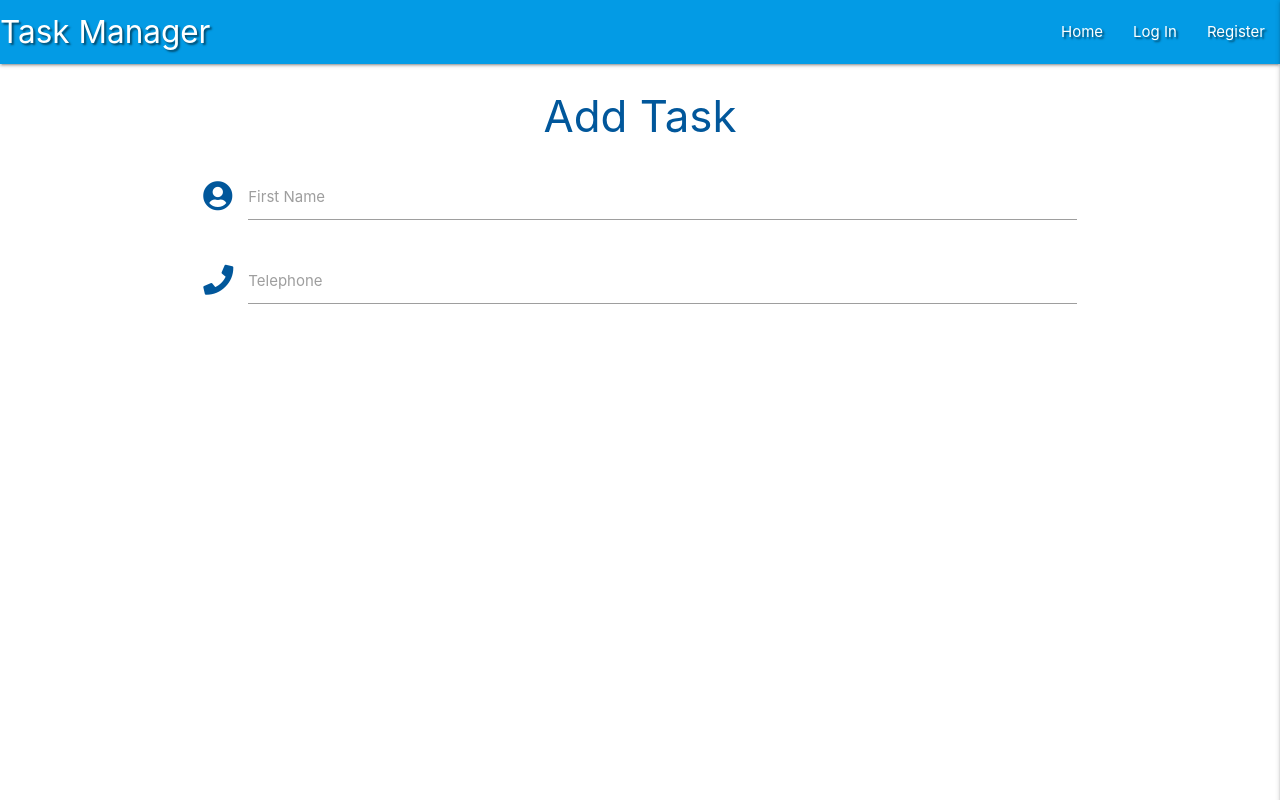
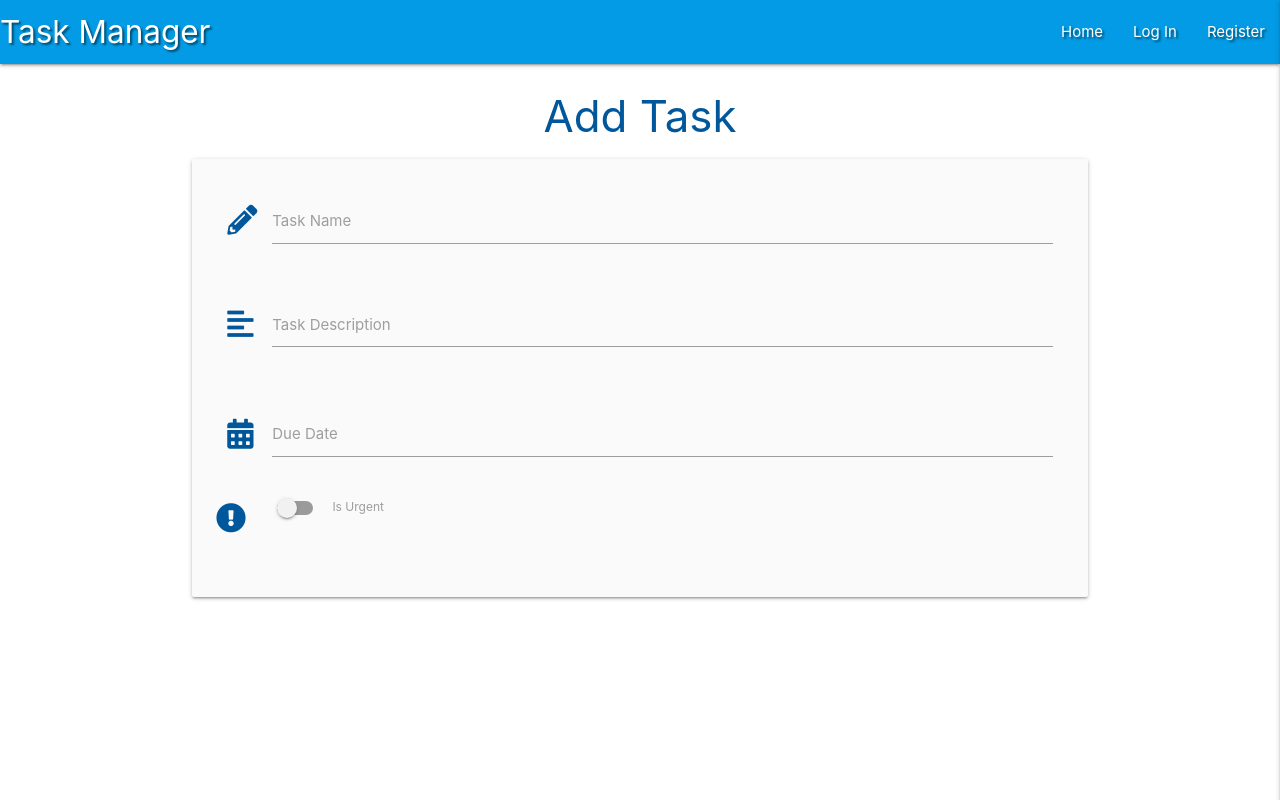
Before and after one commit to martinjohnson26/data-centric-mini-project, a Flask app: page /add_task in a window 1280 px wide. Run offline with Flask 2, Linux system fonts and the light colour scheme; some libraries are stand-ins or nearby versions.

Commit message:
Add task form input fields

```diff
--- a/static/js/script.js
+++ b/static/js/script.js
@@ -1,5 +1,13 @@
-$(document).ready(function(){
-    $('.sidenav').sidenav({edge: "right"});
-    $('.collapsible').collapsible();
-    $('.tooltipped').tooltip();
-  });
+$(document).ready(function () {
+    $(".sidenav").sidenav({edge: "right"});
+    $(".collapsible").collapsible();
+    $(".tooltipped").tooltip();
+    $(".datepicker").datepicker({
+        format: "dd mmmm, yyyy",
+        yearRange: 3,
+        showClearBtn: true,
+        i18n: {
+            done: "Select"
+        }
+    });
+});
--- a/templates/add_task.html
+++ b/templates/add_task.html
@@ -3,18 +3,40 @@
 
     <h3 class="light-blue-text text-darken-4 center-align">Add Task</h3>
 
-<div class="row">
+ <div class="row card-panel grey lighten-5">
 	<form class="col s12" method="POST" action="">
 		<div class="row">
 			<div class="input-field col s12">
-				<i class="fas fa-user-circle prefix light-blue-text text-darken-4"></i>
-				<input id="icon_prefix" type="text" class="validate">
-				<label for="icon_prefix">First Name</label>
+				<i class="fas fa-pencil-alt prefix light-blue-text text-darken-4"></i>
+				<input id="task_name" name="task_name" minlength="5" maxlength="50"
+				type="text" class="validate" required>
+				<label for="task_name">Task Name</label>
 			</div>
+		</div>
+		<div class="row">
 			<div class="input-field col s12">
-				<i class="fas fa-phone prefix light-blue-text text-darken-4"></i>
-				<input id="icon_telephone" type="tel" class="validate">
-				<label for="icon_telephone">Telephone</label>
+				<i class="fas fa-align-left prefix light-blue-text text-darken-4"></i>
+				<textarea id="task_description" name="task_description" minlength="5"
+				maxlength="200" class="materialize-textarea validate" required></textarea>
+				<label for="task_description">Task Description</label>
+			</div>
+		</div>
+        <div class="row">
+                <div class="input-field col s12">
+                    <i class="fas fa-calendar-alt prefix light-blue-text text-darken-4"></i>
+                    <input id="due_date" name="due_date" type="text" class="datepicker validate" required>
+                    <label for="due_date">Due Date</label>
+                </div>
+		<div class="row">
+			<div class="input-field col s12">
+				<div class="switch">
+					<i class="fas fa-exclamation-circle prefix light-blue-text text-darken-4"></i>
+					<label for="is_urgent">
+	                <input type="checkbox" id="is_urgent" name="is_urgent">
+	                    <span class="lever"></span>
+	                    Is Urgent
+	                </label>
+				</div>
 			</div>
 		</div>
 	</form>
```
